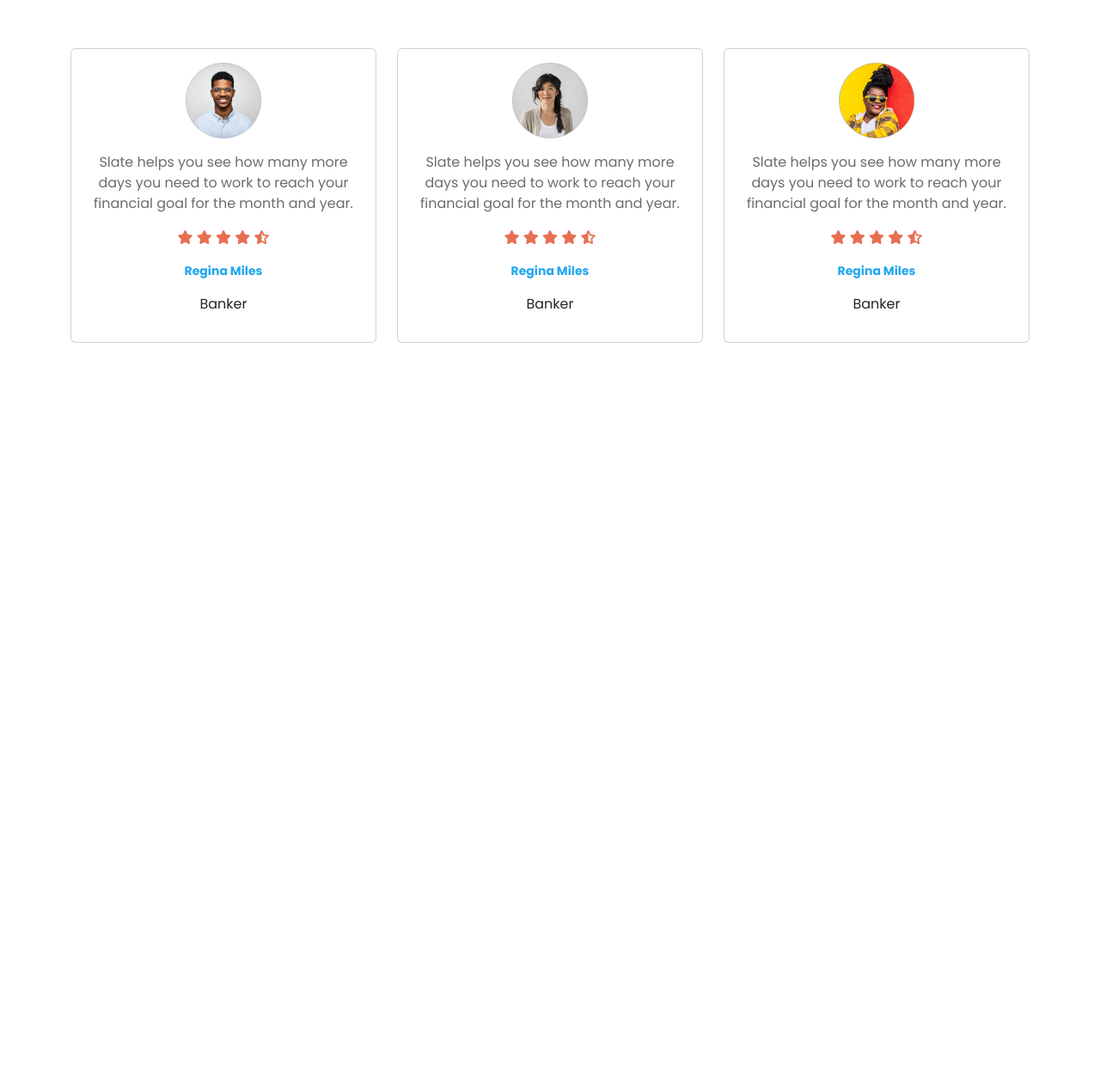
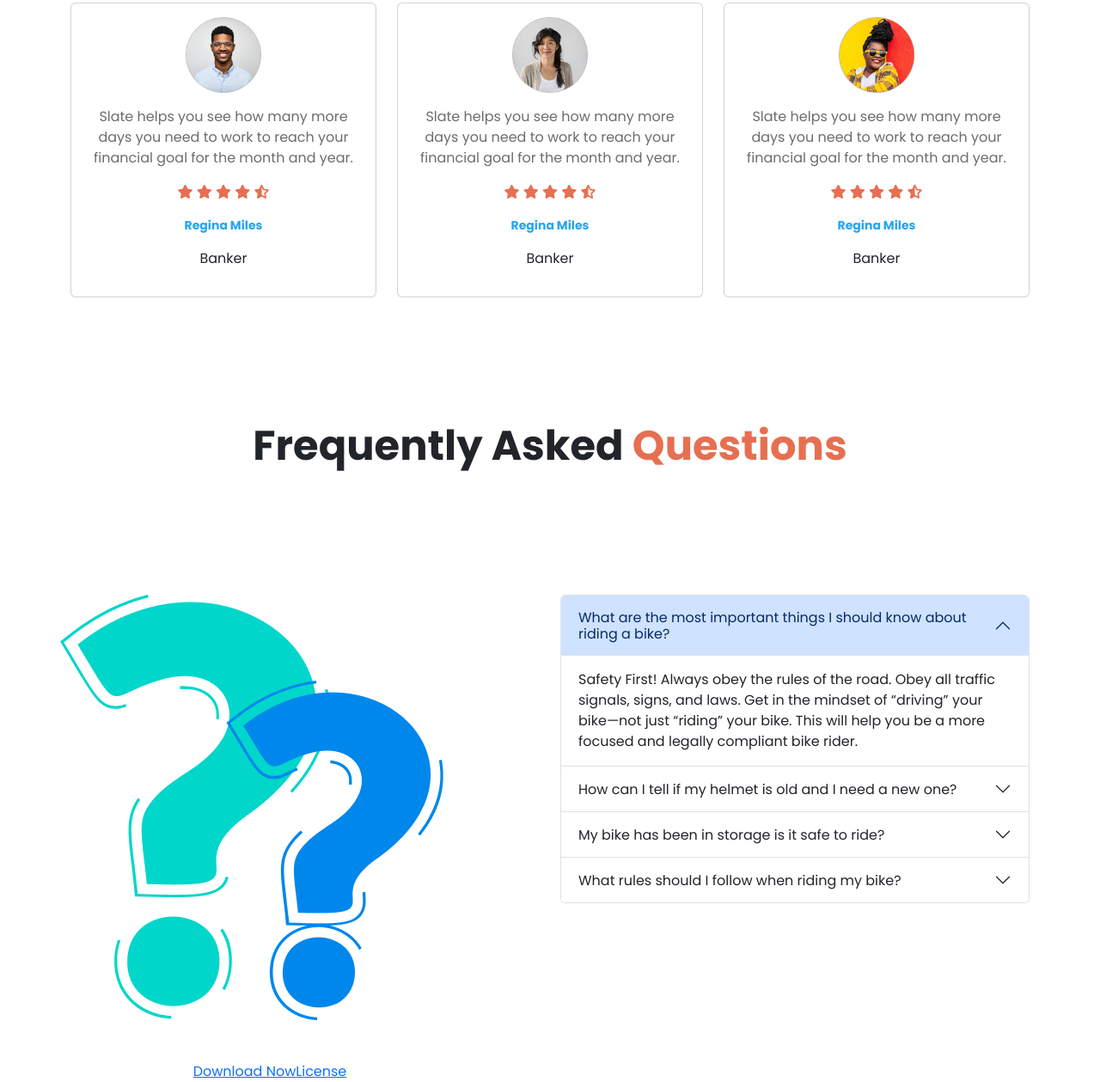
Before and after one commit to Showmandas/biker-zone-site, a plain HTML site: page index.html in a window 1280 px wide. Shown: the part 2129-3388 px from the top of the page at 86% size. Before the commit the page ends 2532 px from the top, so only its background shows below. Drawn offline with nearby package versions, Linux system fonts and the light colour scheme.

Commit message:
faq section done

```diff
--- a/index.html
+++ b/index.html
@@ -123,7 +123,7 @@
         <!-- client section  -->
         <section class="client container">
             <h1>Happy <span> Clients says</span></h1>
-            <div class="row py-1 mt-4 row-col-1 gy-5">
+            <div class="row py-1 mt-3 row-col-1 gy-5">
                 <div class="col-lg-4 col-sm-12 col-md-4">
                     <div class="card text-center w-100">
                         <img src="images/user-1.png" class="card-img-top img-fluid w-25 mx-auto mt-3" alt="...">
@@ -187,10 +187,78 @@
             </div><!--/row-->
 
         </section><!--/client-->
-
+<!-- faq section  -->
+<section class="faq container">
+    <h1 class="text-center">Frequently Asked <span>Questions</span></h1>
+    <div class="row row-col-1 py-5 mt-5 gy-5">
+        <div class="col-lg-6 col-sm-12 col-md-12 p-0">
+            <img src="images/faq.png" class="img-fluid" id="faqimg" alt="">
+        </div>
+        <div class="col-lg-6 col-sm-12 col-md-12">
+            <div class="accordion gy-4" id="accordionExample">
+                <div class="accordion-item">
+                  <h2 class="accordion-header" id="headingOne">
+                    <button class="accordion-button" type="button" data-bs-toggle="collapse" data-bs-target="#collapseOne" aria-expanded="true" aria-controls="collapseOne">
+                        What are the most important things I should
+                        know about riding a bike?                    </button>
+                  </h2>
+                  <div id="collapseOne" class="accordion-collapse collapse show" aria-labelledby="headingOne" data-bs-parent="#accordionExample">
+                    <div class="accordion-body">
+                        Safety First! Always obey the rules of the road. Obey all traffic signals, signs, and laws. Get in the mindset of “driving” your bike—not just “riding” your bike. This will help you be a more focused and legally compliant bike rider.
+                    </div>
+                  </div>
+                </div>
+                <div class="accordion-item">
+                  <h2 class="accordion-header" id="headingTwo">
+                    <button class="accordion-button collapsed" type="button" data-bs-toggle="collapse" data-bs-target="#collapseTwo" aria-expanded="false" aria-controls="collapseTwo">
+                        How can I tell if my helmet is old and I need a
+                        new one?                    </button>
+                  </h2>
+                  <div id="collapseTwo" class="accordion-collapse collapse" aria-labelledby="headingTwo" data-bs-parent="#accordionExample">
+                    <div class="accordion-body">
+                      <strong>This is the second item's accordion body.</strong> It is hidden by default, until the collapse plugin adds the appropriate classes that we use to style each element. These classes control the overall appearance, as well as the showing and hiding via CSS transitions. You can modify any of this with custom CSS or overriding our default variables. It's also worth noting that just about any HTML can go within the <code>.accordion-body</code>, though the transition does limit overflow.
+                    </div>
+                  </div>
+                </div>
+                <div class="accordion-item">
+                  <h2 class="accordion-header" id="headingThree">
+                    <button class="accordion-button collapsed" type="button" data-bs-toggle="collapse" data-bs-target="#collapseThree" aria-expanded="false" aria-controls="collapseThree">
+                        My bike has been in storage is it safe to ride?                    </button>
+                  </h2>
+                  <div id="collapseThree" class="accordion-collapse collapse" aria-labelledby="headingThree" data-bs-parent="#accordionExample">
+                    <div class="accordion-body">
+                      <strong>This is the third item's accordion body.</strong> It is hidden by default, until the collapse plugin adds the appropriate classes that we use to style each element. These classes control the overall appearance, as well as the showing and hiding via CSS transitions. You can modify any of this with custom CSS or overriding our default variables. It's also worth noting that just about any HTML can go within the <code>.accordion-body</code>, though the transition does limit overflow.
+                    </div>
+                  </div>
+                </div>
+                <div class="accordion-item">
+                  <h2 class="accordion-header" id="headingThree">
+                    <button class="accordion-button collapsed" type="button" data-bs-toggle="collapse" data-bs-target="#collapseThree" aria-expanded="false" aria-controls="collapseThree">
+                        What rules should I follow when riding my bike?                   </button>
+                  </h2>
+                  <div id="collapseThree" class="accordion-collapse collapse" aria-labelledby="headingThree" data-bs-parent="#accordionExample">
+                    <div class="accordion-body">
+                      <strong>This is the third item's accordion body.</strong> It is hidden by default, until the collapse plugin adds the appropriate classes that we use to style each element. These classes control the overall appearance, as well as the showing and hiding via CSS transitions. You can modify any of this with custom CSS or overriding our default variables. It's also worth noting that just about any HTML can go within the <code>.accordion-body</code>, though the transition does limit overflow.
+                    </div>
+                  </div>
+                </div>
+              </div>
+        </div>
+    </div><!--/row-->
+</section>
             </main>
     <!--/main-->
-    <footer></footer>
+    <footer>
+        <div class="row">
+            <div class="col-lg-6 col-sm-12 col-md-6">
+                <div class="div-1 d-flex justify-content-center ">
+                    <a href="#">Download Now</a>
+                    <a href="#">License</a>
+                </div><!--/div-1-->
+            </div>
+            <div class="col-lg-6 col-sm-12 col-md-6"></div>
+        </div><!--/row-->
+    </footer>
 
     <script
       src="https://cdn.jsdelivr.net/npm/bootstrap@5.3.0-alpha1/dist/js/bootstrap.bundle.min.js"
--- a/style.css
+++ b/style.css
@@ -11,6 +11,7 @@
     --banner-bg-color:#264653;
     --secondary-color:#fff;
     --txt-color:#6C6C6C;
+    --footer-color:#0B0D17;;
 }
 
 #butn{
@@ -56,7 +57,7 @@ height: 400px !important;
 .latest> h1{
 
 
-    margin-top: 165px;
+    margin-top: 140px;
     color: #0A0826;
     text-align: center;
     font-weight: 600;
@@ -90,7 +91,7 @@ color: var(--txt-color);
 
 /* client section  */
 .client{
-    margin-top: 160px;
+    margin-top: 140px;
 }
 .client>h1{
     text-align: center;
@@ -109,3 +110,30 @@ font-size: 48px;
 font-size: 14px;
 color: #23A6F0;
 }
+
+/* faq section style  */
+.faq{
+    margin-top: 140px;
+}
+
+.faq>h1{
+    font-weight: 600;
+    font-size: 48px;
+}
+.faq >h1>span{
+
+    color: var(--primary-color);
+}
+
+
+/* footer style  */
+
+
+@media screen and (max-width:576px){
+
+    #faqimg{
+        width: 100%;
+    }
+
+
+}
```
